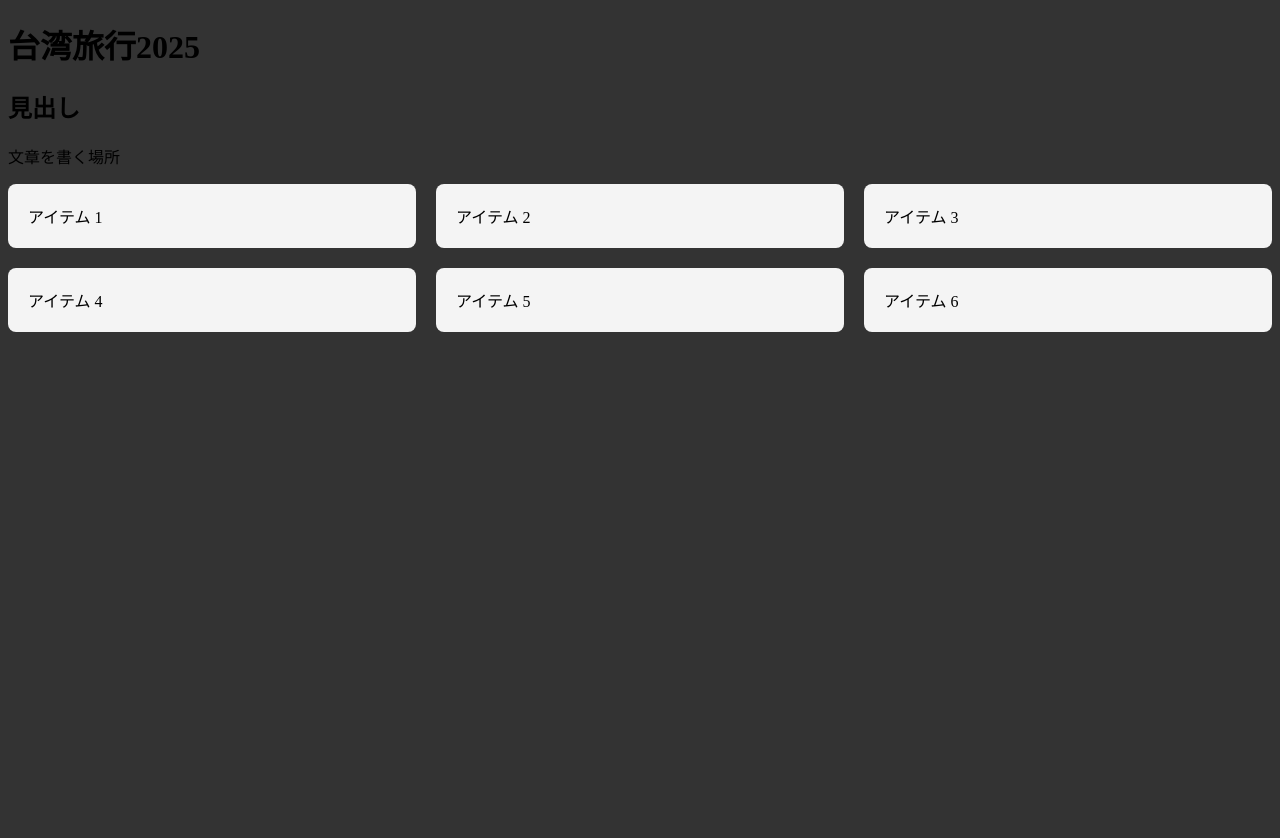
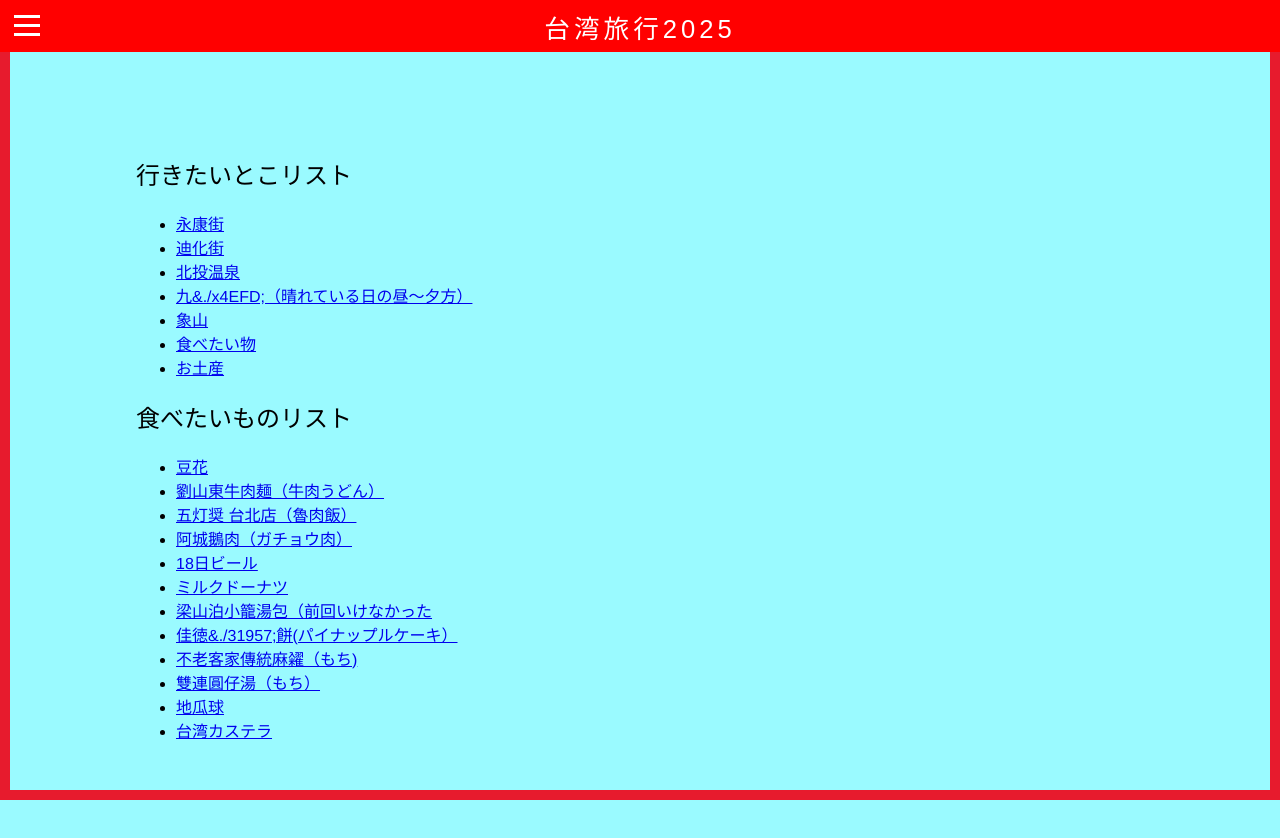
Before and after one commit to marimecco1983/travel, a plain HTML site: page index.html in a window 1280 px wide. Before the commit the page ends 800 px from the top, so only its background shows below. Drawn offline with Linux system fonts and the light colour scheme; a web font is replaced by a local one.

Commit message:
Add files via upload

```diff
--- a/index.html
+++ b/index.html
@@ -2,25 +2,60 @@
 <html lang="ja">
 <head>
 <meta charset="UTF-8">
-  <meta http-equiv="X-UA-Compatible" content="IE=edge">
-  <meta name="format-detection" content="telephone=no">
-  <meta name="viewport" content="width=device-width, initial-scale=1">
-<link rel="stylesheet" href="./style.css" >
-<title>台湾旅行2025</title>
+<meta http-equiv="X-UA-Compatible" content="IE=edge">
+<meta name="format-detection" content="telephone=no">
+<meta name="viewport" content="width=device-width, initial-scale=1.0">
+<link rel="preconnect" href="https://fonts.googleapis.com">
+<link rel="preconnect" href="https://fonts.gstatic.com" crossorigin>
+<link href="https://fonts.googleapis.com/css2?family=Dela+Gothic+One&display=swap" rel="stylesheet">
+<link rel="stylesheet" href="./style.css">
 </head>
 <body>
-<h1>台湾旅行2025</h1>
-<h2>見出し</h2>
-<p>文章を書く場所</p>
-    <div class="container">
-        <div class="item">アイテム 1</div>
-        <div class="item">アイテム 2</div>
-        <div class="item">アイテム 3</div>
-        <div class="item">アイテム 4</div>
-        <div class="item">アイテム 5</div>
-        <div class="item">アイテム 6</div>
+  <header class="header">
+    <div class="navtext-container">
+      <h1 class="navtext"><a href="./index.html">台湾旅行2025</a></h1>
     </div>
+    <input type="checkbox" class="menu-btn" id="menu-btn">
+    <label for="menu-btn" class="menu-icon"><span class="navicon"></span></label>
+    <ul class="menu">
+      <li><a href="./yonkanjie.html">永康街</a></li>
+      <li><a href="./dihuaji.html">迪化街</a></li>
+      <li><a href="./beito.html">北投温泉</a></li>
+      <li><a href="./kyufun">九&./x4EFD;</a></li>
+      <li><a href="./gyoutengu.html">行天宮</a></li>
+      <li><a href="./taipei_eki">台北駅周辺</a></li>
+      <li><a href="./nishimon">西門周辺</a></li>
+      <li><a href="./other.html">その他の場所</a></li>
+      <li><a href="./food">食べたい物</a></li>
+      <li><a href="./omiyage">お土産</a></li>
+    </ul>
+</header>
 
+<h2>行きたいとこリスト</h2>
+<ul>
+<li><a href="./yonkanjie.html">永康街</a></li>
+<li><a href="./dihuaji.html">迪化街</a></li>
+<li><a href="./beito.html">北投温泉</a></li>
+<li><a href="./kyufun.html">九&./x4EFD;（晴れている日の昼～夕方）</a></li>
+<li><a href="./taipei_eki.html">象山</a></li>
+<li><a href="./food.html">食べたい物</a></li>
+<li><a href="./omiyage.html">お土産</a></li>
+</ul>
+<h2>食べたいものリスト</h2>
+<ul>
+<li><a href="./yonkanjie.html">豆花</a></li>
+<li><a href="./taipei_eki.html">劉山東牛肉麺（牛肉うどん）</a></li>
+<li><a href="./">五灯奨 台北店（魯肉飯）</a></li>
+<li><a href="./">阿城鵝肉（ガチョウ肉）</a></li>
+<li><a href="./">18日ビール</a></li>
+<li><a href="./">ミルクドーナツ</a></li>
+<li><a href="./">梁山泊小籠湯包（前回いけなかった</a></li>
+<li><a href="./">佳徳&./31957;餅(パイナップルケーキ）</a></li>
+<li><a href="./gyoutengu.html">不老客家傳統麻&#31988;（もち)</a></li>
+<li><a href="./other.html">雙連圓仔湯（もち）</a></li>
+<li><a href="./">地瓜球</a></li>
+<li><a href="./other.html"">台湾カステラ</a></li>
+</ul>
 
 </body>
 </html>
--- a/style.css
+++ b/style.css
@@ -1,7 +1,233 @@
+@charset "utf-8";
+/* CSS Document */
+
+
 body{
-	background:#333;
+	background: #9afaff;
+	padding:10%;
+	font-family: "Futura", Helvetica, sans-serif;
 }
 
+
+
+/*-----------------
+外枠設定
+-----------------*/
+
+html:before,
+html:after,
+body:before,
+body:after {
+    content:"";
+    background: #e71b2d;
+    position: fixed;
+    display: block;
+    z-index: 5;
+}
+
+
+html:before {
+    height: 10px;
+    left: 0;
+    right: 0;
+    top: 0;
+}
+
+html:after {
+    width: 10px;
+    top: 0;
+    right: 0;
+    bottom: 0;
+}
+
+body:before {
+    height: 10px;
+    right: 0;
+    bottom: 0;
+    left: 0;
+}
+
+body:after {
+    width: 10px;
+    top: 0;
+    bottom: 0;
+    left: 0;
+}
+
+/*-----------------
+見出し
+-----------------*/
+h1,h2{
+
+  font-family: "Dela Gothic One", sans-serif;
+  font-weight: 400;
+  font-style: normal;
+
+
+}
+/*-----------------
+グローバルナビ
+-----------------*/
+/* Navbar & Navmenu color */
+:root {
+  --background-navbar: rgb(255 0 0);
+}
+.header {
+  background: rgb(255 0 0);
+  position: fixed;
+  width: 100%;
+  height: 52px;
+  top: 0;
+  left: 0;
+  z-index: 10;
+}
+
+.header h1{
+	font-size:1.6rem;
+}
+.header h1 a{
+	text-decoration:none;
+	color:#fff;
+
+}
+
+/* Nav items */
+.menu {
+  list-style: none;
+  position: absolute;
+  width: 100%;
+  height: auto;
+  top: 0;
+  margin-top: 52px;
+  padding: 0 0 10px 0;
+  clear: both;
+  background: var(--background-navbar);
+  transition: 0.3192s cubic-bezier(0.04, 0.04, 0.12, 0.96) 0.1008s;
+  transform: scale(1, 0);
+  transform-origin: top;
+}
+
+/* Hamburger menu button */
+.menu-btn:checked ~ .menu {
+  transform: scale(1, 1);
+  transform-origin: top;
+  transition: 0.3192s cubic-bezier(0.04, 0.04, 0.12, 0.96) 0.1008s;
+}
+
+/* Hamburger menbu text */
+.menu a {
+  text-decoration: none;
+  font-weight: 500;
+  letter-spacing: 2px;
+  font-size: 16px;
+  text-transform: capitalize;
+  color: #fff;
+  opacity: 0;
+  transition: 0.5s;
+}
+
+.menu li {
+  border-top: 1px solid #fff;
+  padding: 15px 0;
+  margin: 0 54px;
+  opacity: 0;
+  transition: 0.5s;
+}
+
+.menu-btn:checked ~ .menu a,
+.menu-btn:checked ~ .menu li {
+  opacity: 1;
+  transition: 0.3192s cubic-bezier(0.04, 0.04, 0.12, 0.96) 0.2s;
+}
+
+.menu-btn {
+  display: none;
+}
+
+.menu-icon {
+  display: inline-block;
+  position: relative;
+  cursor: pointer;
+  padding: 24px 14px;
+  -webkit-tap-highlight-color: rgba(0, 0, 0, 0);
+}
+
+.navicon {
+  background: #fff;
+  display: block;
+  height: 3px;
+  width: 26px;
+  position: relative;
+  transition: 0.3192s cubic-bezier(0.04, 0.04, 0.12, 0.96) 0.1008s;
+}
+
+.navicon:before,
+.navicon:after {
+  content: "";
+  display: block;
+  height: 100%;
+  width: 100%;
+  position: absolute;
+  background: #fff;
+  transition: 0.3192s cubic-bezier(0.04, 0.04, 0.12, 0.96) 0.1008s;
+}
+
+.navicon:before {
+  top: 9px;
+}
+
+.navicon:after {
+  bottom: 9px;
+}
+
+/* Hamburger Menu Animation Start */
+.menu-btn:checked ~ .menu-icon .navicon:before {
+  transform: rotate(-45deg);
+}
+
+.menu-btn:checked ~ .menu-icon .navicon:after {
+  transform: rotate(45deg);
+}
+
+.menu-btn:checked ~ .menu-icon:not(.steps) .navicon:before {
+  top: 0;
+}
+.menu-btn:checked ~ .menu-icon:not(.steps) .navicon:after {
+  bottom: 0;
+}
+
+.menu-btn:checked ~ .menu-icon .navicon {
+  background: rgba(0, 0, 0, 0);
+  transition: 0.2192s cubic-bezier(0.04, 0.04, 0.12, 0.96) 0.1008s;
+}
+/* Hamburger Menu Animation End */
+
+/* Navbar Container */
+.navtext-container {
+  width: 100%;
+  height: 52px;
+  position: absolute;
+  box-sizing: border-box;
+  display: flex;
+  justify-content: center;
+  align-items: center;
+}
+
+/* Navbar Text */
+.navtext {
+  position: absolute;
+  text-transform: uppercase;
+  color: #fff;
+  letter-spacing: 4px;
+  font-size: 20px;
+}
+
+
+
+
+/*-----------------
+Flexbox
+-----------------*/
 .container {
 	display: flex;
 	flex-wrap: wrap;
@@ -16,6 +242,11 @@ body{
 	box-sizing: border-box;
 }
 
+
+
+
+
+
         @media (max-width: 768px) {
 .item {
     flex: 1 1 calc(50% - 20px);
```
Also changed, not shown: yonkanjie.html (added, +47 -0 lines). Lines whose indentation alone changed are shown as unchanged.
